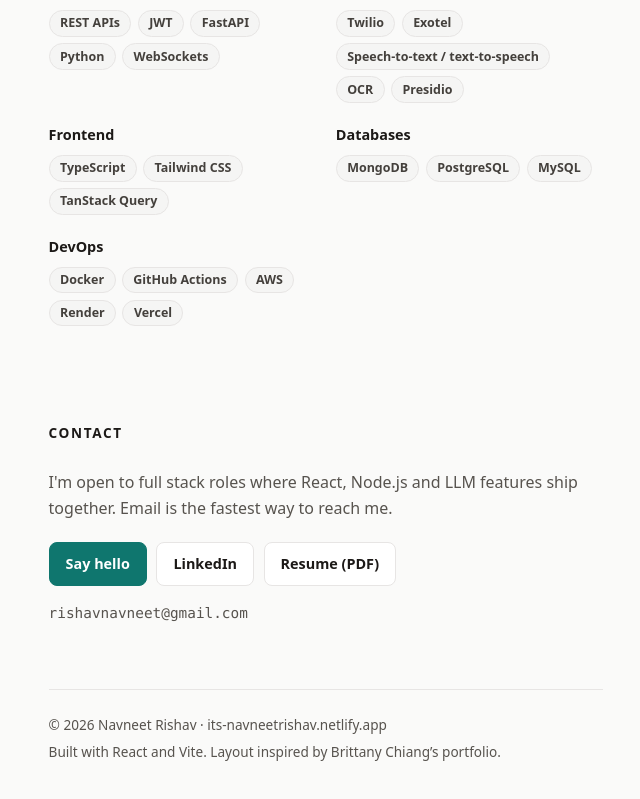
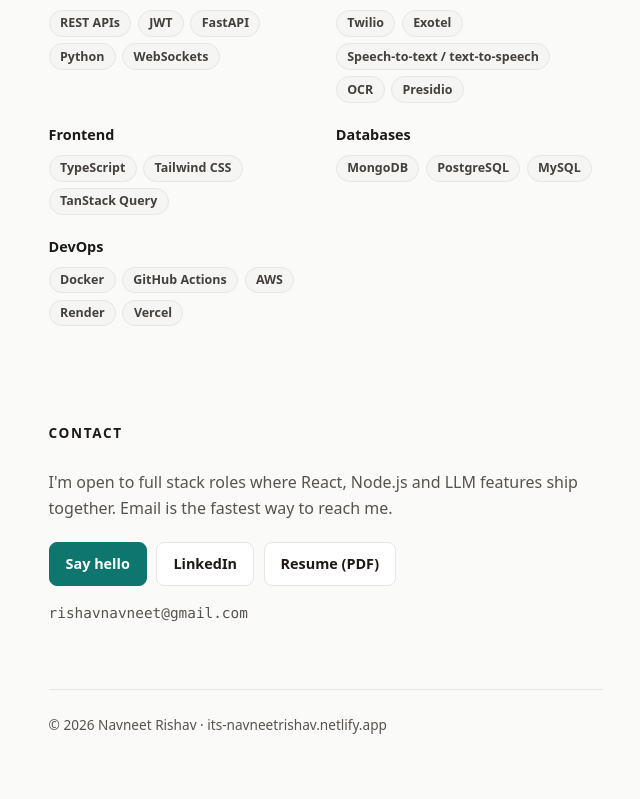
Before and after one commit to Navneet-Rishav/its-navneetrishav, a React (Vite) app: page / in a window 1280 px wide. Shown: the part 5605-6404 px from the top of the page, without its empty margins (573-1213 px from the left). Built offline with nearby package versions, Linux system fonts and the light colour scheme; no server answers.

Commit message:
Footer: copyright and domain only

```diff
--- a/src/i18n.js
+++ b/src/i18n.js
@@ -32,7 +32,6 @@ export const UI = {
     contactText:
       "I'm open to full stack roles where React, Node.js and LLM features ship together. Email is the fastest way to reach me.",
     sayHello: 'Say hello',
-    footer: 'Built with React and Vite. Layout inspired by Brittany Chiang’s portfolio.',
   },
   hi: {
     skip: 'मुख्य सामग्री पर जाएँ',
@@ -64,7 +63,6 @@ export const UI = {
     contactText:
       'मैं ऐसे full stack रोल के लिए उपलब्ध हूँ जहाँ React, Node.js और LLM फ़ीचर साथ में बनते हैं। मुझसे जल्दी संपर्क का तरीका ईमेल है।',
     sayHello: 'ईमेल भेजें',
-    footer: 'React और Vite से बना। Layout Brittany Chiang के portfolio से प्रेरित।',
   },
 }
 
--- a/src/sections/Contact.jsx
+++ b/src/sections/Contact.jsx
@@ -26,7 +26,6 @@ export default function Contact() {
         <p>
           © {year} Navneet Rishav · {LINKS.site}
         </p>
-        <p>{ui.footer}</p>
       </footer>
     </>
   )
```
